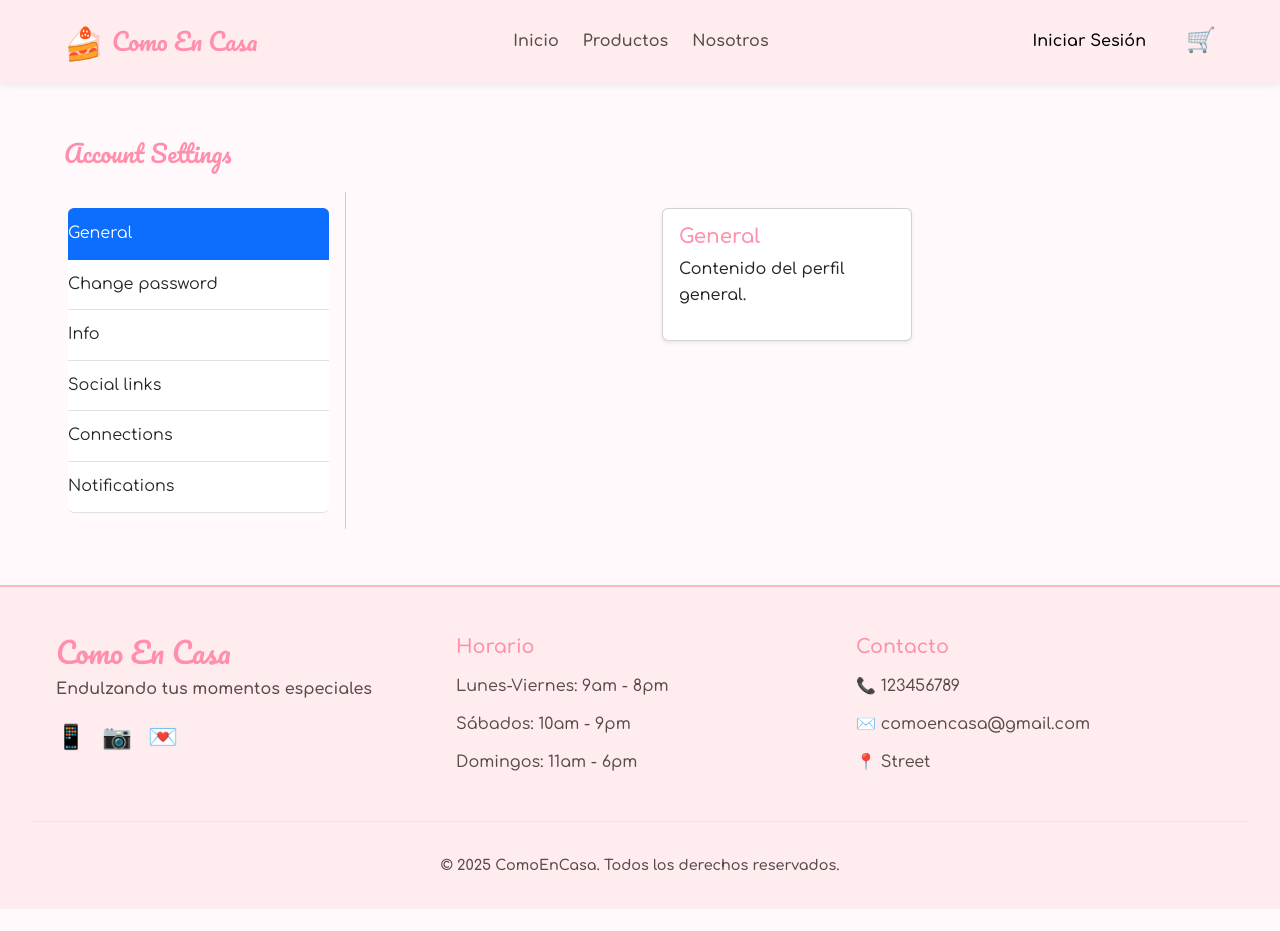
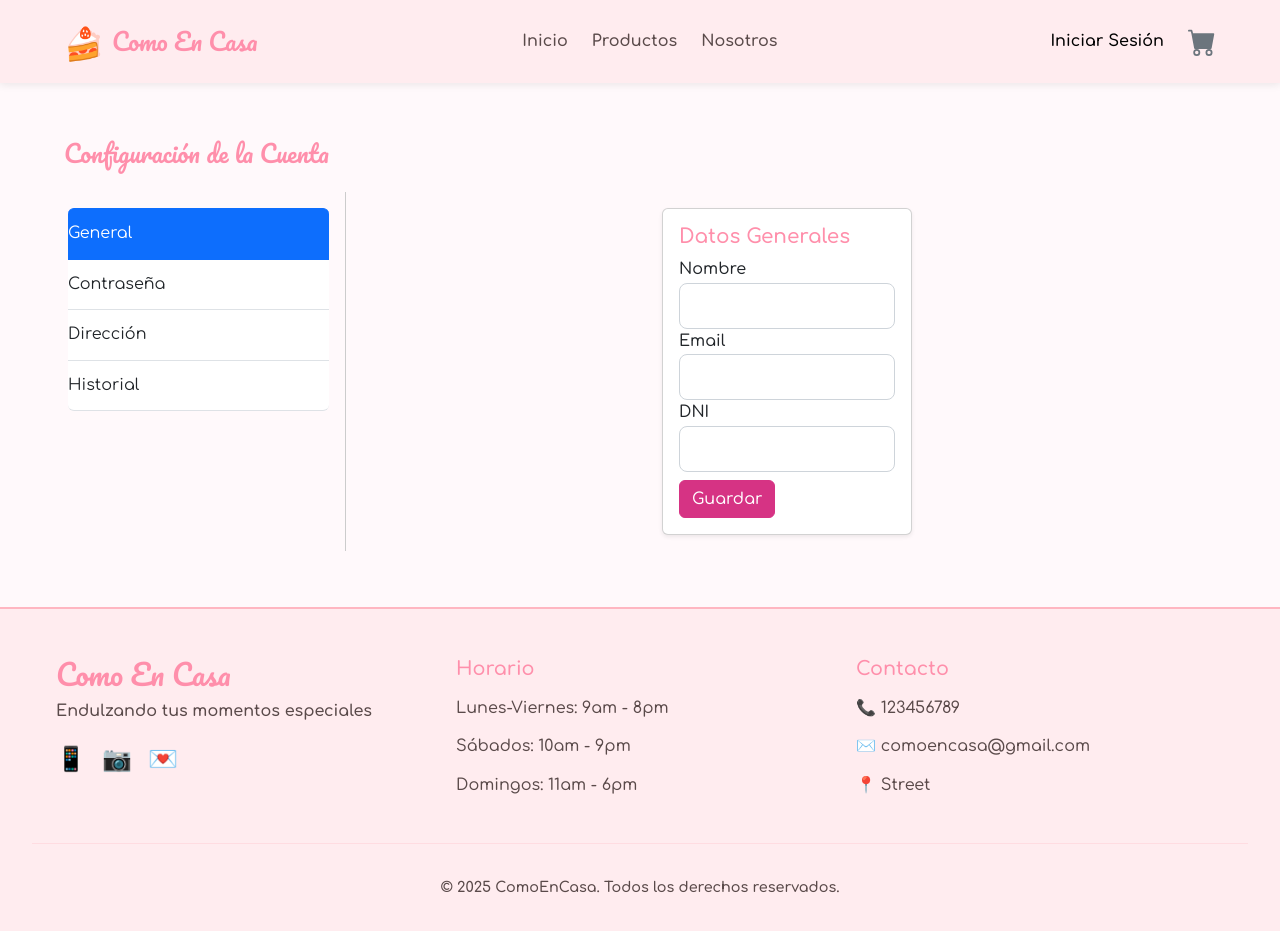
Before and after one commit to Dav082004/ComoEnCasa, a React (Create React App) app in the folder frontend/: page /perfil in a window 1280 px wide. Before the commit the page ends 909 px from the top, so only its background shows below. Built offline with nearby package versions, Linux system fonts and the light colour scheme; no server answers.

Commit message:
Agregando Cambios

```diff
--- a/frontend/src/components/HeaderComponent.js
+++ b/frontend/src/components/HeaderComponent.js
@@ -5,6 +5,8 @@ import { useCart } from "../context/CartContext";
 import { Dropdown } from "react-bootstrap";
 import { PersonCircle } from "react-bootstrap-icons";
 import "../styles/Header.css";
+import "../styles/CartBadge.css";
+import { CartFill } from "react-bootstrap-icons";
 
 export const HeaderComponent = () => {
   const { user, logout } = useAuth();
@@ -96,12 +98,16 @@ export const HeaderComponent = () => {
                 Iniciar Sesión
               </Link>
             )}
-            <Link to="/carrito" className="cart-icon">
-              🛒
-              {totalItems > 0 && (
-                <span className="cart-count">{totalItems}</span>
-              )}
-            </Link>
+<Link to="/carrito" className="cart-icon-wrapper">
+  <CartFill size={28} color="#6c757d" />
+  {totalItems > 0 && (
+    <span className="cart-badge">{totalItems}</span>
+  )}
+</Link>
+
+
+
+
           </div>
         </nav>
       </div>
--- a/frontend/src/context/CartContext.js
+++ b/frontend/src/context/CartContext.js
@@ -6,20 +6,32 @@ const CartContext = createContext();
 export const CartProvider = ({ children }) => {
   const [cart, setCart] = useState({});
 
-  const addToCart = (producto) => {
+  // cantidad puede ser positiva o negativa
+  const addToCart = (producto, cantidad = 1) => {
     setCart((prevCart) => {
       const nuevoCarrito = { ...prevCart };
       if (nuevoCarrito[producto.id]) {
-        nuevoCarrito[producto.id].cantidad += 1;
-      } else {
-        nuevoCarrito[producto.id] = { ...producto, cantidad: 1 };
+        nuevoCarrito[producto.id].cantidad += cantidad;
+        if (nuevoCarrito[producto.id].cantidad <= 0) {
+          delete nuevoCarrito[producto.id];
+        }
+      } else if (cantidad > 0) {
+        nuevoCarrito[producto.id] = { ...producto, cantidad };
       }
       return nuevoCarrito;
     });
   };
 
+  const removeFromCart = (id) => {
+    setCart((prevCart) => {
+      const nuevoCarrito = { ...prevCart };
+      delete nuevoCarrito[id];
+      return nuevoCarrito;
+    });
+  };
+
   return (
-    <CartContext.Provider value={{ cart, setCart, addToCart }}>
+    <CartContext.Provider value={{ cart, setCart, addToCart, removeFromCart }}>
       {children}
     </CartContext.Provider>
   );
--- a/frontend/src/pages/Carrito.js
+++ b/frontend/src/pages/Carrito.js
@@ -1,47 +1,52 @@
 // src/pages/Carrito.js
 import React from "react";
 import { useNavigate } from "react-router-dom";
-import { useProductContext } from "../context/ProductContext";
+import { useCart } from "../context/CartContext";
 import "../styles/Carrito.css";
 
 const Carrito = () => {
-  const { cart, addToCart, removeFromCart } = useProductContext();
+  const { cart, addToCart, removeFromCart } = useCart();
   const navigate = useNavigate();
+
+  // Convierte el objeto cart a array
+  const productos = Object.values(cart);
 
   // Modificar cantidad suma o resta la cantidad, si llega a 0 elimina el producto
   const modificarCantidad = (id, delta) => {
-    const producto = cart.find((item) => item.id === id);
+    const producto = productos.find((item) => item.id === id);
     if (!producto) return;
 
-    const nuevaCantidad = producto.quantity + delta;
+    const nuevaCantidad = producto.cantidad + delta;
     if (nuevaCantidad <= 0) {
       removeFromCart(id);
     } else {
-      addToCart(producto, delta); // Suma o resta cantidad
+      addToCart(producto, delta);
     }
   };
 
   // Calcular subtotal, IGV y total
-  const subtotal = cart.reduce(
-    (acc, item) => acc + item.precioVenta * item.quantity,
+  const subtotal = productos.reduce(
+    (acc, item) => acc + item.precioVenta * item.cantidad,
     0
   );
   const igv = subtotal * 0.18;
   const total = subtotal + igv;
 
+  if (productos.length === 0) {
+    return <p>Tu carrito está vacío.</p>;
+  }
+
   return (
     <div className="carrito-container">
       <div className="carrito-lista">
-        {cart.length === 0 && <p>Tu carrito está vacío.</p>}
-
-        {cart.map((prod) => (
+        {productos.map((prod) => (
           <div className="carrito-item" key={prod.id}>
             <img src={prod.imagenUrl} alt={prod.nombre} className="carrito-img" />
             <div className="carrito-detalles">
               <h3>{prod.nombre}</h3>
               <div className="cantidad-controles">
                 <button onClick={() => modificarCantidad(prod.id, -1)}>-</button>
-                <span>{prod.quantity}</span>
+                <span>{prod.cantidad}</span>
                 <button onClick={() => modificarCantidad(prod.id, 1)}>+</button>
                 <button
                   className="btn-eliminar"
@@ -51,21 +56,21 @@ const Carrito = () => {
                 </button>
               </div>
               <div className="carrito-precio">
-                S/. {(prod.precioVenta * prod.quantity).toFixed(2)}
+                S/. {(prod.precioVenta * prod.cantidad).toFixed(2)}
               </div>
             </div>
           </div>
         ))}
       </div>
 
-      {cart.length > 0 && (
+      {productos.length > 0 && (
         <div className="carrito-resumen">
           <h2>Resumen</h2>
-          {cart.map((prod) => (
+          {productos.map((prod) => (
             <div key={prod.id} className="resumen-linea">
               <span>{prod.nombre}</span>
               <span>
-                {prod.quantity} x S/. {prod.precioVenta.toFixed(2)}
+                {prod.cantidad} x S/. {prod.precioVenta.toFixed(2)}
               </span>
             </div>
           ))}
--- a/frontend/src/pages/Perfil.js
+++ b/frontend/src/pages/Perfil.js
@@ -1,60 +1,97 @@
-import React, { useState } from 'react';
+import React, { useState, useEffect } from 'react';
 import 'bootstrap/dist/css/bootstrap.min.css';
 
 const tabs = [
-  { id: 'general', label: 'General' },
-  { id: 'change-password', label: 'Change password' },
-  { id: 'info', label: 'Info' },
-  { id: 'social-links', label: 'Social links' },
-  { id: 'connections', label: 'Connections' },
-  { id: 'notifications', label: 'Notifications' },
+  { id: 'General', label: 'General' },
+  { id: 'Contraseña', label: 'Contraseña' },
+  { id: 'Direccion', label: 'Dirección' },
+  { id: 'Historial', label: 'Historial' },
 ];
 
 function AccountSettings() {
-  const [activeTab, setActiveTab] = useState('general');
+  const [activeTab, setActiveTab] = useState('General');
+  const [perfil, setPerfil] = useState({
+    nombreCompleto: '',
+    email: '',
+    telefono: '',
+    direccion: '',
+    dni: '',
+    nuevaContraseña: '',
+  });
+
+  const usuarioId = localStorage.getItem('usuarioId'); // Asegúrate de guardarlo al hacer login
+
+  // Obtener perfil al cargar
+  useEffect(() => {
+    fetch(`http://localhost:3000/api/auth/perfil/${usuarioId}`)
+      .then((res) => res.json())
+      .then((data) => setPerfil((prev) => ({ ...prev, ...data })))
+      .catch((err) => console.error('Error al obtener perfil:', err));
+  }, [usuarioId]);
+
+  // Manejar cambios en los campos
+  const handleChange = (e) => {
+    const { name, value } = e.target;
+    setPerfil((prev) => ({ ...prev, [name]: value }));
+  };
+
+  // Guardar cambios
+  const handleGuardar = () => {
+    fetch(`http://localhost:3000/api/auth/perfil/${usuarioId}`, {
+      method: 'PUT',
+      headers: { 'Content-Type': 'application/json' },
+      body: JSON.stringify(perfil),
+    })
+      .then((res) => res.ok ? alert('Perfil actualizado') : alert('Error al guardar'))
+      .catch((err) => console.error(err));
+  };
 
   const renderTabContent = () => {
     switch (activeTab) {
-      case 'general':
+      case 'General':
         return (
           <div>
-            <h5>General</h5>
-            <p>Contenido del perfil general.</p>
+            <h5>Datos Generales</h5>
+            <div className="form-group">
+              <label>Nombre</label>
+              <input type="text" className="form-control" name="nombreCompleto" value={perfil.nombreCompleto} onChange={handleChange} />
+              <label>Email</label>
+              <input type="email" className="form-control" name="email" value={perfil.email} onChange={handleChange} />
+              <label>DNI</label>
+              <input type="text" className="form-control" name="dni" value={perfil.dni} onChange={handleChange} />
+            </div>
+            <button className="btn btn-primary mt-2" onClick={handleGuardar}>Guardar</button>
           </div>
         );
-      case 'change-password':
+      case 'Contraseña':
         return (
           <div>
-            <h5>Change Password</h5>
-            <p>Formulario para cambiar contraseña.</p>
+            <h5>Cambiar Contraseña</h5>
+            <div className="form-group">
+              <label>Nueva Contraseña</label>
+              <input type="password" className="form-control" name="nuevaContraseña" value={perfil.nuevaContraseña} onChange={handleChange} />
+            </div>
+            <button className="btn btn-primary mt-2" onClick={handleGuardar}>Guardar</button>
           </div>
         );
-      case 'info':
+      case 'Direccion':
         return (
           <div>
-            <h5>Info</h5>
-            <p>Información adicional del perfil.</p>
+            <h5>Dirección y Teléfono</h5>
+            <div className="form-group">
+              <label>Dirección</label>
+              <input type="text" className="form-control" name="direccion" value={perfil.direccion} onChange={handleChange} />
+              <label>Teléfono</label>
+              <input type="text" className="form-control" name="telefono" value={perfil.telefono} onChange={handleChange} />
+            </div>
+            <button className="btn btn-primary mt-2" onClick={handleGuardar}>Guardar</button>
           </div>
         );
-      case 'social-links':
+      case 'Historial':
         return (
           <div>
-            <h5>Social Links</h5>
-            <p>Conecta tus redes sociales.</p>
-          </div>
-        );
-      case 'connections':
-        return (
-          <div>
-            <h5>Connections</h5>
-            <p>Conexiones externas.</p>
-          </div>
-        );
-      case 'notifications':
-        return (
-          <div>
-            <h5>Notifications</h5>
-            <p>Preferencias de notificación.</p>
+            <h5>Historial</h5>
+            <p>Aquí estarán tus compras anteriores. (Aún no implementado)</p>
           </div>
         );
       default:
@@ -64,7 +101,7 @@ function AccountSettings() {
 
   return (
     <div className="container py-4">
-      <h4 className="font-weight-bold mb-4">Account Settings</h4>
+      <h4 className="font-weight-bold mb-4">Configuración de la Cuenta</h4>
       <div className="row">
         <div className="col-md-3">
           <div className="list-group">
--- a/frontend/src/pages/ProductDetail.js
+++ b/frontend/src/pages/ProductDetail.js
@@ -5,14 +5,14 @@ import {
   getProductoById,
   getProductosByCategoria,
 } from "../services/productoService";
-import { useProductContext } from "../context/ProductContext";
+import { useCart } from "../context/CartContext";
 import "../styles/ProductDetail.css";
 import RelatedProducts from "../components/products/RelatedProducts";
 
 const ProductDetail = () => {
   const { id } = useParams();
   const navigate = useNavigate();
-  const { addToCart } = useProductContext();
+  const { addToCart } = useCart();
   // Estados
   const [producto, setProducto] = useState(null);
   const [quantity, setQuantity] = useState(1);
--- /dev/null
+++ b/frontend/src/styles/CartBadge.css
@@ -0,0 +1,20 @@
+.cart-icon-wrapper {
+  position: relative;
+  display: inline-block;
+}
+
+.cart-badge {
+  position: absolute;
+  top: -8px;
+  right: -10px;
+  background-color: #ff8fab;
+  color: #5a4a4a;
+  font-size: 12px;
+  font-weight: bold;
+  border-radius: 50%;
+  padding: 2px 6px;
+  min-width: 18px;
+  line-height: 1;
+  text-align: center;
+  box-shadow: 0 0 0 2px white;
+}
```
Also changed, not shown: 1 other file (tests, documents, lock files or other folders).
